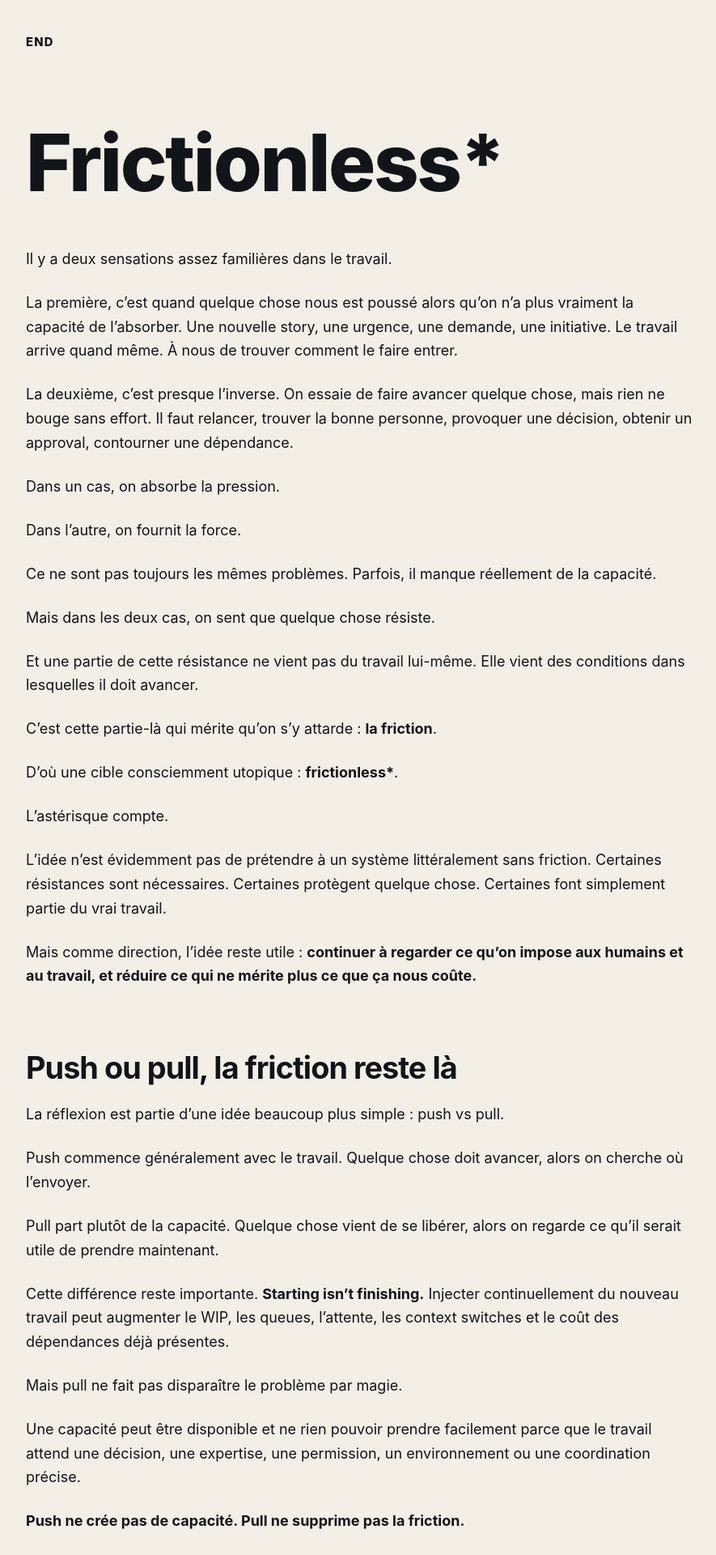
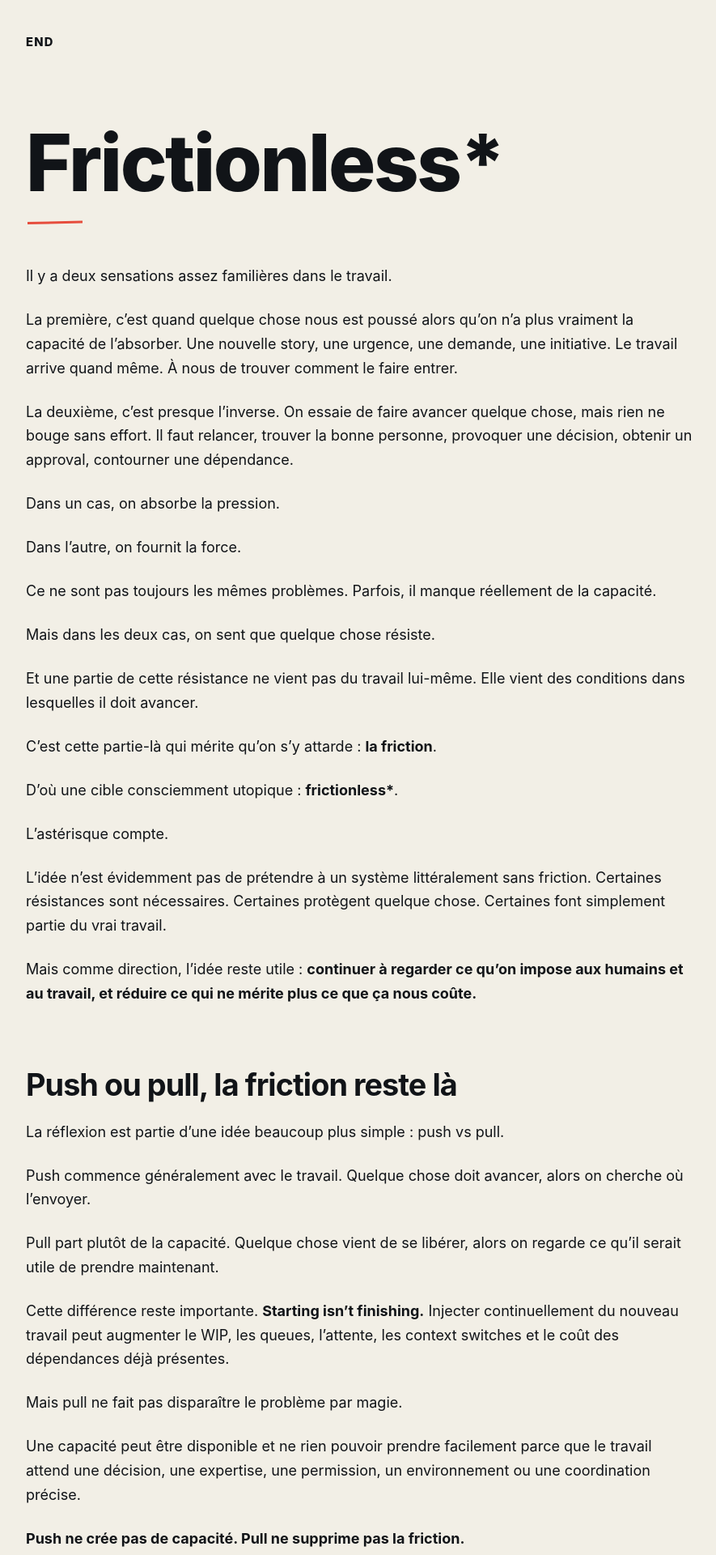
Before and after one commit to justeverydaynormaldev/end, a Jekyll site: the page built from frictionless/README.md, in a window 1280 px wide. Shown: the top 1920 px of the page at 81% size, without its empty margins (194-1079 px from the left). Built offline with Jekyll 4.4.1, drawn with Linux system fonts in a browser that asks for light colours; our own code applies the rules of GitHub Pages for plain Markdown files.

Commit message:
site: sync END public presentation

```diff
--- a/_config.yml
+++ b/_config.yml
@@ -8,6 +8,7 @@ plugins:
   - jekyll-optional-front-matter
   - jekyll-readme-index
   - jekyll-relative-links
+  - jekyll-titles-from-headings
 
 defaults:
   - scope:
--- a/_layouts/default.html
+++ b/_layouts/default.html
@@ -4,10 +4,10 @@
   <head>
     <meta charset="utf-8">
     <meta name="viewport" content="width=device-width, initial-scale=1">
-    <title>{{ site.title }}</title>
+    <title>{% if page.url == '/' %}{{ site.title }}{% elsif page.title %}{{ page.title | escape }} · {{ site.title }}{% else %}{{ site.title }}{% endif %}</title>
     <link rel="stylesheet" href="{{ '/assets/css/end.css' | relative_url }}">
   </head>
-  <body>
+  <body class="{% if page.url == '/' %}end-root{% else %}end-entry{% endif %}">
     <header class="end-shell end-header">
       <a class="end-mark" href="{{ '/' | relative_url }}" aria-label="END home">END</a>
     </header>
--- a/assets/css/end.css
+++ b/assets/css/end.css
@@ -56,6 +56,18 @@ h1 {
   margin: 0 0 2.75rem;
   font-size: clamp(2.6rem, 8vw, 5.4rem);
   font-weight: 800;
+}
+
+.end-entry .end-page > h1:first-child::after {
+  content: "";
+  display: block;
+  width: 3.75rem;
+  height: 0.18rem;
+  margin-top: 1rem;
+  margin-left: 0.1rem;
+  background: var(--end-red);
+  transform: rotate(-1.2deg);
+  transform-origin: left center;
 }
 
 h2 {
```
